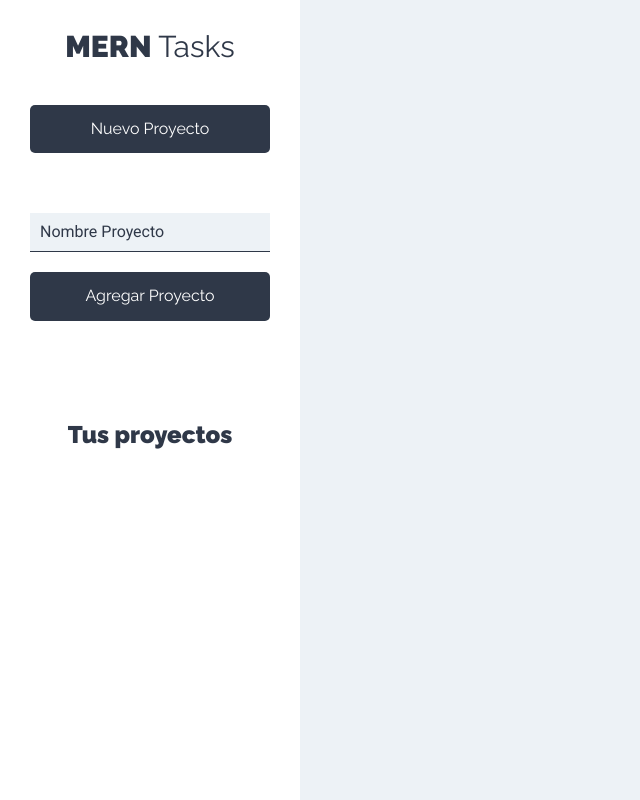
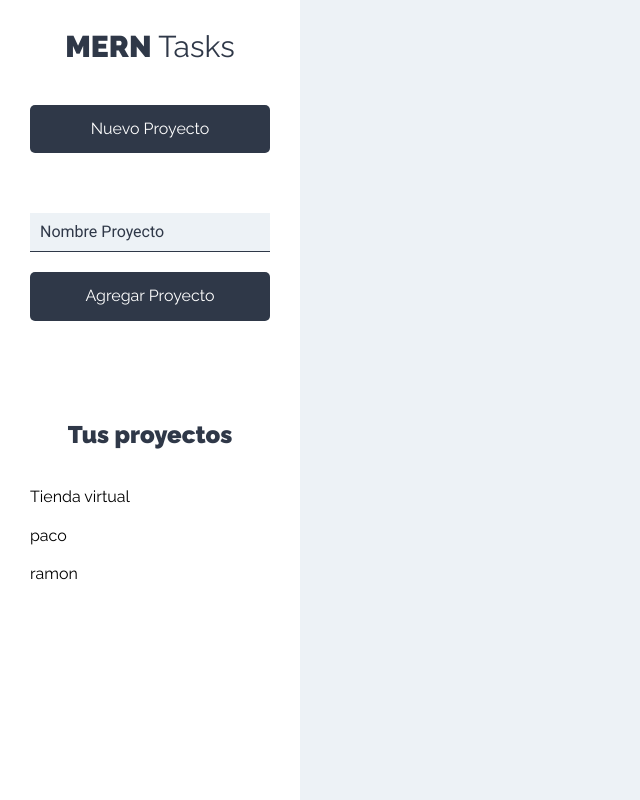
Before and after one commit to eskalona17/MERN-tasks-app, a React (Create React App) app in the folder client/: page /proyectos in a window 1280 px wide. Shown: the whole page, without its empty margins (0-640 px from the left). Built offline with nearby package versions, Linux system fonts and the light colour scheme.

Commit message:
listing projects in the sidebar form

```diff
--- a/client/src/components/layout/Sidebar.js
+++ b/client/src/components/layout/Sidebar.js
@@ -1,5 +1,6 @@
 import React from 'react';
 import NuevoProyecto from '../proyectos/NuevoProyecto';
+import ListadoProyectos from '../proyectos/ListadoProyectos';
 
 const Sidebar = () => {
     return (
@@ -8,6 +9,7 @@
             <NuevoProyecto />
             <div className="proyectos">
                 <h2>Tus proyectos</h2>
+                <ListadoProyectos />
             </div>
         </aside>
      );
--- /dev/null
+++ b/client/src/components/proyectos/ListadoProyectos.js
@@ -0,0 +1,19 @@
+import React from "react";
+import Proyecto from "./Proyecto";
+
+const ListadoProyectos = () => {
+  const proyectos = [
+    { nombre: "Tienda virtual" },
+    { nombre: "paco" },
+    { nombre: "ramon" },
+  ];
+  return (
+    <ul className="listado-proyectos">
+      {proyectos.map((proyecto) => (
+        <Proyecto proyecto={proyecto}/>
+        ))}
+    </ul>
+  );
+};
+
+export default ListadoProyectos;
--- /dev/null
+++ b/client/src/components/proyectos/Proyecto.js
@@ -0,0 +1,13 @@
+import React from "react";
+
+const Proyecto = ({ proyecto }) => {
+  return (
+    <li>
+      <button type="button" className="btn btn-blank">
+        {proyecto.nombre}
+      </button>
+    </li>
+  );
+};
+
+export default Proyecto;
```
